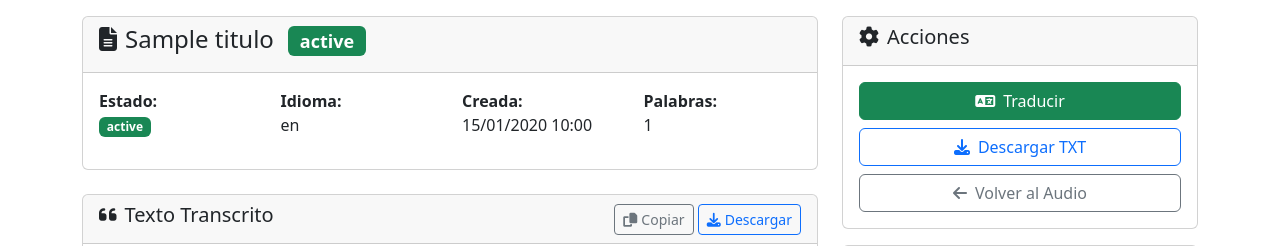
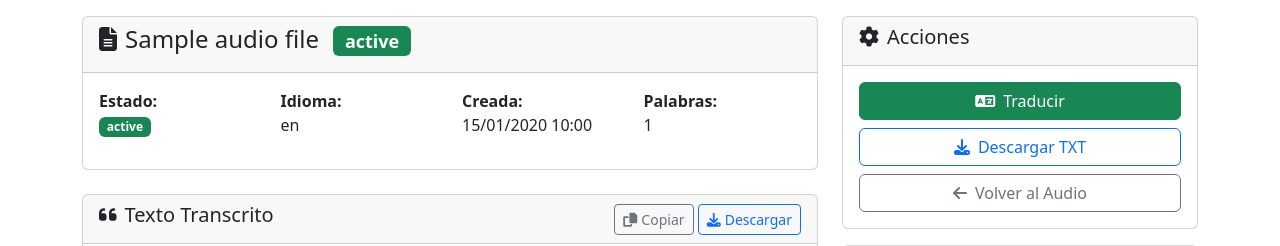
Before and after one commit to jonatha1992/Auditext, a Django app: template django_project/templates/core/transcription_detail.html in a window 1280 px wide. Shown: the part 128-374 px from the top of the page. Run offline with Django 3.2, Linux system fonts and the light colour scheme; the template is opened without the code that fills it: most values are stand-ins (such as "Sample title", 1, 10 or a date in 2020).

Commit message:
Update django_project/templates/core/transcription_detail.html
Co-authored-by: Copilot <175728472+Copilot@users.noreply.github.com>

```diff
--- a/django_project/templates/core/transcription_detail.html
+++ b/django_project/templates/core/transcription_detail.html
@@ -23,7 +23,7 @@
             <div class="card mb-4">
                 <div class="card-header">
                     <h4>
-                        <i class="fas fa-file-alt me-2"></i>{{ titulo }}
+                        <i class="fas fa-file-alt me-2"></i>{{ transcription.audio_file.title }}
                         <span class="badge bg-{% if transcription.status == 'completed' %}success{% elif transcription.status == 'failed' %}danger{% elif transcription.status == 'processing' %}warning{% else %}secondary{% endif %} ms-2">
                             {{ transcription.get_status_display }}
                         </span>
```
